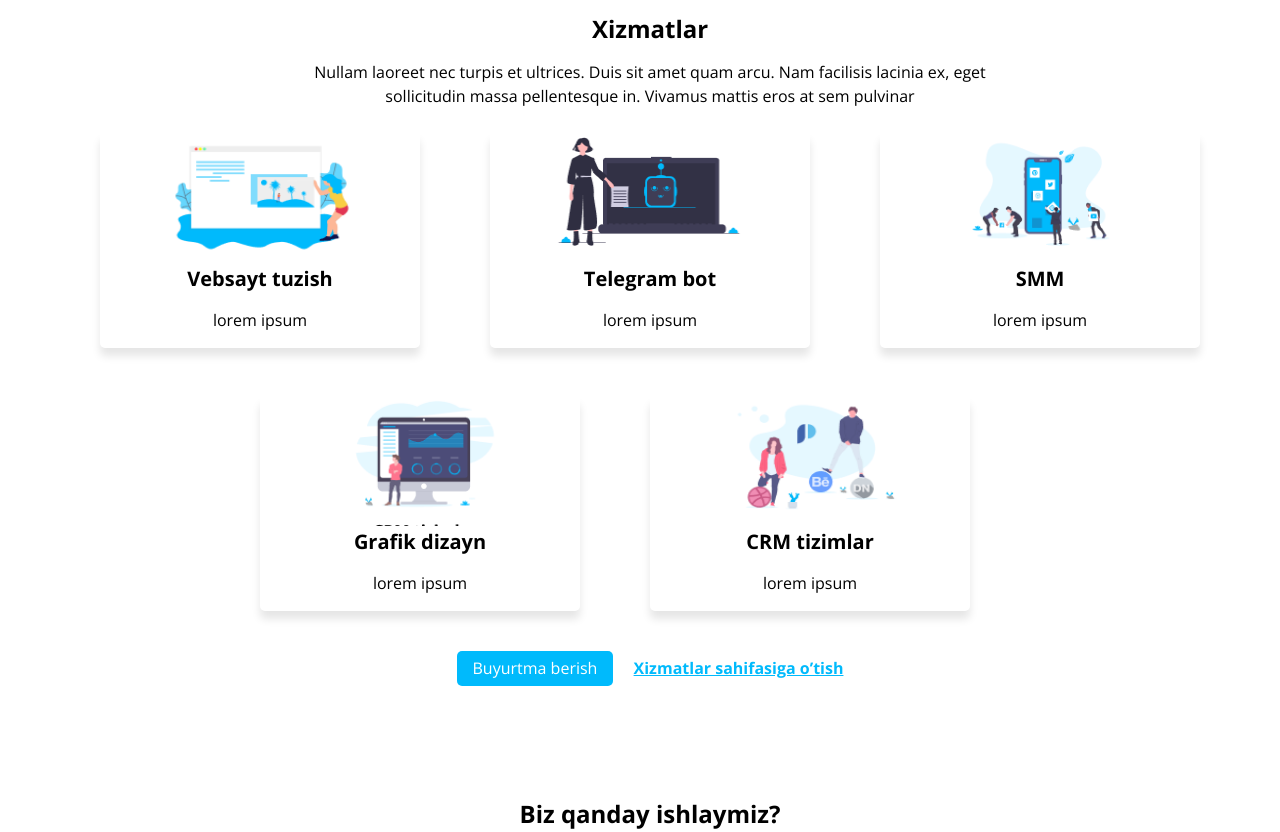
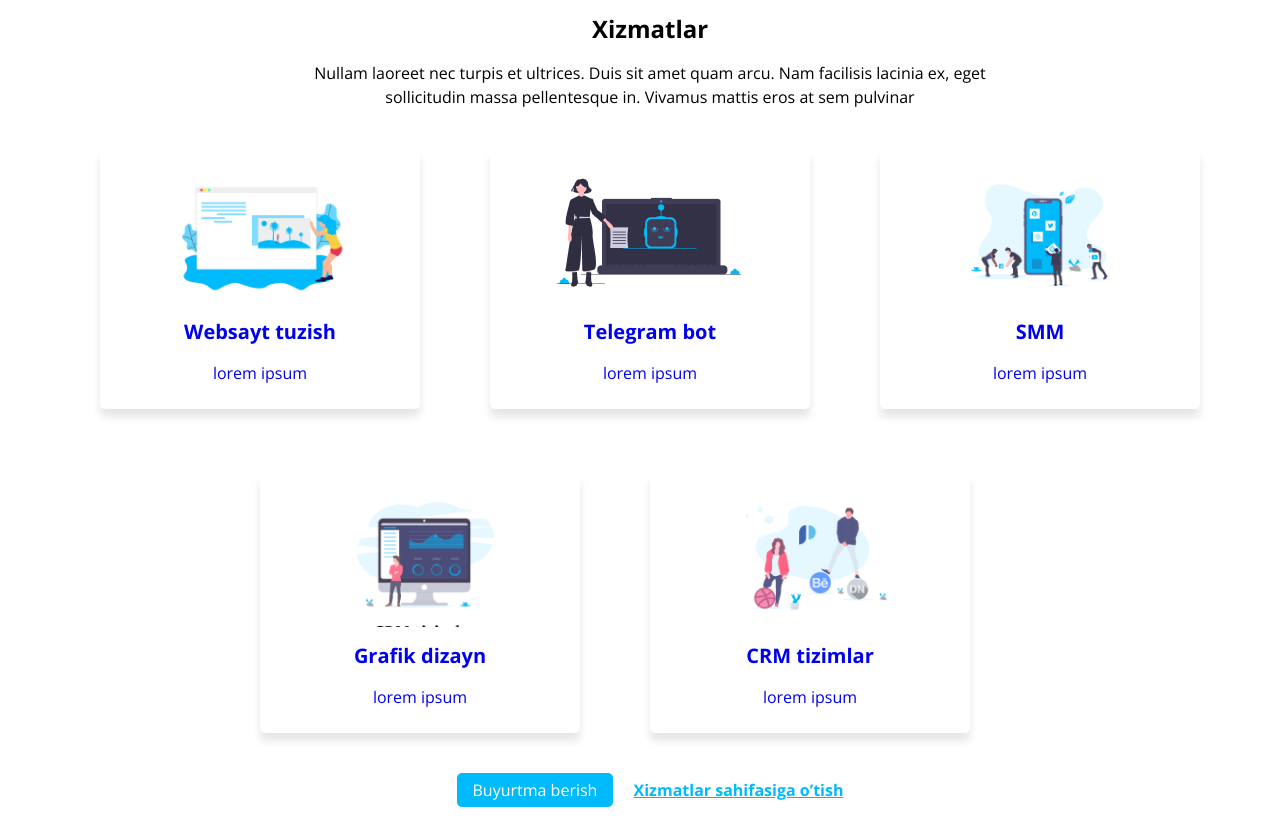
Before and after one commit to AbdunazarovM/Pixer, a plain HTML site: page index.html in a window 1280 px wide. Shown: the part 520-1352 px from the top of the page. Drawn offline with nearby package versions, Linux system fonts and the light colour scheme.

Commit message:
services

```diff
--- a/index.html
+++ b/index.html
@@ -59,37 +59,46 @@
                 <h2>Xizmatlar</h2>
                 <p class="main-text">Nullam laoreet nec turpis et ultrices. Duis sit amet quam arcu. Nam facilisis lacinia ex, eget sollicitudin massa pellentesque in. Vivamus mattis eros at sem pulvinar</p>
 
-                <div class="services">
-                    <div class="courses">
-                        <img src="imges/veb.png" alt="websayt ni ifodalovchi rasm" width="200" height="130">
-                        <h3 class="course-title">Vebsayt tuzish</h3>
-                        <p class="text">lorem ipsum</p>
-                    </div>
-                    <div class="courses">
-                        <img src="imges/telegram-bot.png" alt="telegram bot ni ifodalovchi rasm" width="200" height="130">
-                        <h3 class="course-title">Telegram bot</h3>
-                        <p class="text">lorem ipsum</p>
-                    </div>
-                    <div class="courses">
-                        <img src="imges/smm.png" alt=" smm ni ifodalovchi rasm" width="200" height="130">
-                        <h3 class="course-title">SMM</h3>
-                        <p class="text">lorem ipsum</p>
-                    </div>
-                    <div class="courses">
-                        <img src="imges/grafik.png" alt="grafik dizayn ni ifodalovchi rasm" width="200" height="130">
-                        <h3 class="course-title">Grafik dizayn</h3>
-                        <p class="text">lorem ipsum</p>
-                    </div>
-                    <div class="courses">
-                        <img src="imges/crm.png" alt="C R M tizimlarinini ifodalovchi rasm" width="200" height="130">
-                        <h3 class="course-title">CRM tizimlar</h3>
-                        <p class="text">lorem ipsum</p>
-                    </div>
-                </div>
+                <ul class="services-list">
+                    <li class="services-list-item services-website">
+                        <a class="services-link" href="#">
+                            <h3 class="services-title">Websayt tuzish</h3>
+                            <p class="text services-text">lorem ipsum</p>
+                        </a>
+                    </li>
+
+                    <li class="services-list-item services-telegram">
+                        <a class="services-link" href="#">
+                            <h3 class="services-title">Telegram bot</h3>
+                            <p class="text services-text">lorem ipsum</p>
+                        </a>
+                    </li>
+
+                    <li class="services-list-item services-smm">
+                        <a class="services-link" href="#">
+                            <h3 class="services-title">SMM</h3>
+                            <p class="text services-text">lorem ipsum</p>
+                        </a>
+                    </li>
+
+                    <li class="services-list-item services-grafik">
+                        <a class="services-link" href="#">
+                            <h3 class="services-title">Grafik dizayn</h3>
+                            <p class="text services-text">lorem ipsum</p>
+                        </a>
+                    </li>
+
+                    <li class="services-list-item services-crm">
+                        <a class="services-link" href="#">
+                            <h3 class="services-title">CRM tizimlar</h3>
+                            <p class="text services-text">lorem ipsum</p>
+                        </a>
+                    </li>
+                </ul>
 
                 <div class="buttons">
                     <button class="services-bnt bnt" type="button">Buyurtma berish</button>
-                    <a class="services-link" href="#">Xizmatlar sahifasiga o’tish</a>
+                    <a class="service-link" href="#">Xizmatlar sahifasiga o’tish</a>
                 </div>
             </div>
         </section>
--- a/style/styles.css
+++ b/style/styles.css
@@ -33,7 +33,7 @@ h1, h2, h3{
 
 h2{
     font-size: 24px;
-    line-height: 31px;
+    line-height: 1.3;
     margin: 0;
     text-align: center;
 }
@@ -125,8 +125,6 @@ a{
     display: block;
 }
 
-
-
 .bnt-link:hover {
     color: #00bafc;
     background-color: #fff;
@@ -148,6 +146,7 @@ a{
     line-height: 24px;
     padding: 16px;
 }
+
 .item-link:hover{
     padding: 16px 16px 13px 16px;
     border-bottom: 3px solid black;
@@ -219,6 +218,7 @@ a{
 .buissnes-way{
     width: 470px;
     margin: auto 0;
+    margin-right: 20px;
 }
 
 .title-text{
@@ -239,44 +239,96 @@ a{
     padding-bottom: 56px;
 }
 
-.services{
+.services-list{
     display: flex;
     flex-wrap: wrap;
     justify-content: center;
+    list-style-type: none;
+    padding: 0;
+    margin: 0;
 }
 
-.courses{
+.services-list-item{
     width: 320px;
     margin-right: 70px;
     margin-bottom: 40px;
-    margin-top: 8px;
+    margin-top: 24px;
     text-align: center;
-    box-shadow: 0px 8px 8px rgba(0, 0, 0, 0.1);
-    border-radius: 5px;
 }
 
-.courses:nth-child(3n){
+.services-list-item:nth-child(3n){
     margin-right: 0;
 }
 
-.courses:hover{
+.services-list-item:hover{
     box-shadow: 0px 12px 21px rgba(0, 0, 0, 0.1);
 }
 
-.courses:active{
+.services-list-item:active{
     box-shadow: 0px 4px 4px rgba(0, 0, 0, 0.2);
+}
+
+.services-link{
+    display: block;
+    border-radius: 5px;
+    overflow: hidden;
+    padding: 24px;
+    background-color: #fff;
+    box-shadow: 0px 8px 8px rgba(0, 0, 0, 0.1);
+    text-decoration: none;
+}
+
+.services-link::before{
+    content: "";
+    display: block;
+    height: 130px;
+    margin-bottom: 16px;
+    background-repeat: no-repeat;
+    background-position: center center;
+    background-size: contain;
+}
+
+.services-website .services-link::before{
+    background-image: url(../imges/veb.png);
+}
+
+.services-telegram .services-link::before{
+    background-image: url(../imges/telegram-bot.png);
+}
+
+.services-smm .services-link::before{
+    background-image: url(../imges/smm.png);
+}
+
+.services-grafik .services-link::before{
+    background-image: url(../imges/grafik.png);
+}
+
+.services-crm .services-link::before{
+    background-image: url(../imges/crm.png);
+}
+
+
+.services-title{
+    margin-bottom: 16px;
+    font-size: 20px;
+    line-height: 1.3;
+}
+
+.services-text{
+    margin: 0;
 }
 
 .buttons{
     text-align: center;
 }
 
-.services-link{
+.service-link{
     color: #00BAFC;
     text-decoration: underline;
 }
 
-.services-bnt, .services-link{
+.services-bnt, .service-link{
     margin-right: 8px;
     margin-left: 8px;
 }
```
